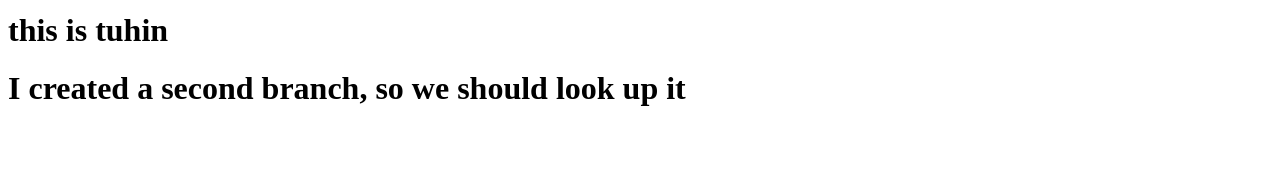
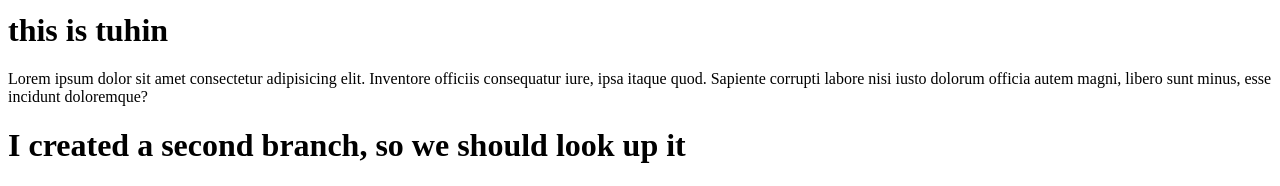
Before and after one commit to prodesignmax18/My-first-website, a plain HTML site: page index.html in a window 1280 px wide. Shown: the part 1315-1501 px from the top of the page. Before the commit the page ends 1443 px from the top, so only its background shows below. Drawn offline with Linux system fonts and the light colour scheme.

Commit message:
I made another

```diff
--- a/index.html
+++ b/index.html
@@ -14,6 +14,7 @@
     <h1>let's go to Dhaka</h1>
     <img src="groom.png" alt="copule images" width="700px" height="1000px">
     <h1>this is tuhin</h1>
+    <p>Lorem ipsum dolor sit amet consectetur adipisicing elit. Inventore officiis consequatur iure, ipsa itaque quod. Sapiente corrupti labore nisi iusto dolorum officia autem magni, libero sunt minus, esse incidunt doloremque?</p>
     <h1>I created a second branch, so we should look up it</h1>
 </body>
 </html>
```
